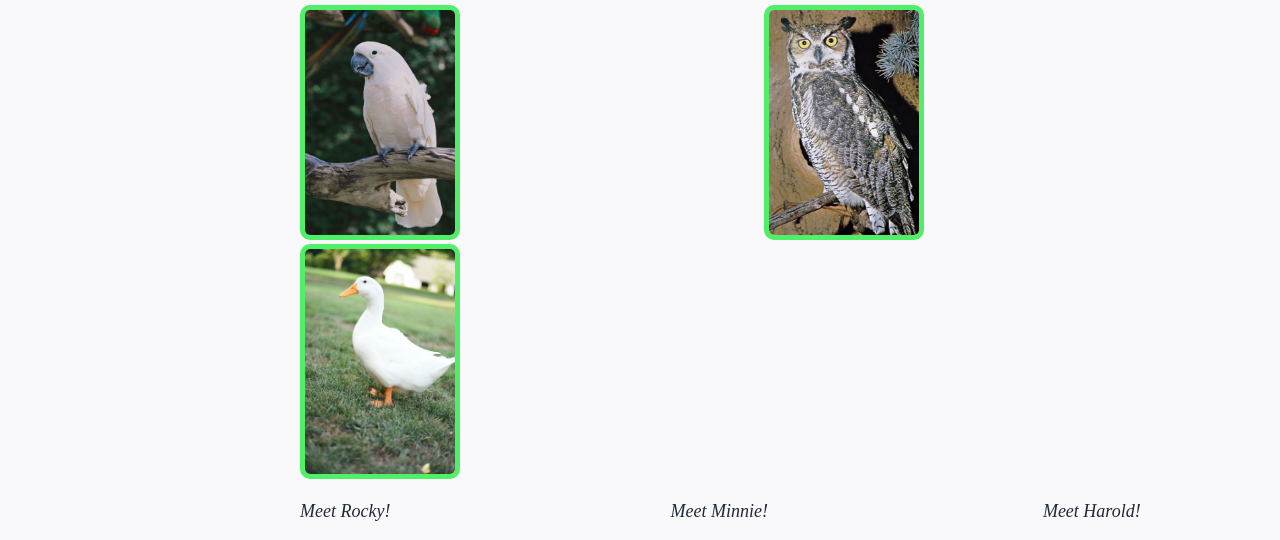
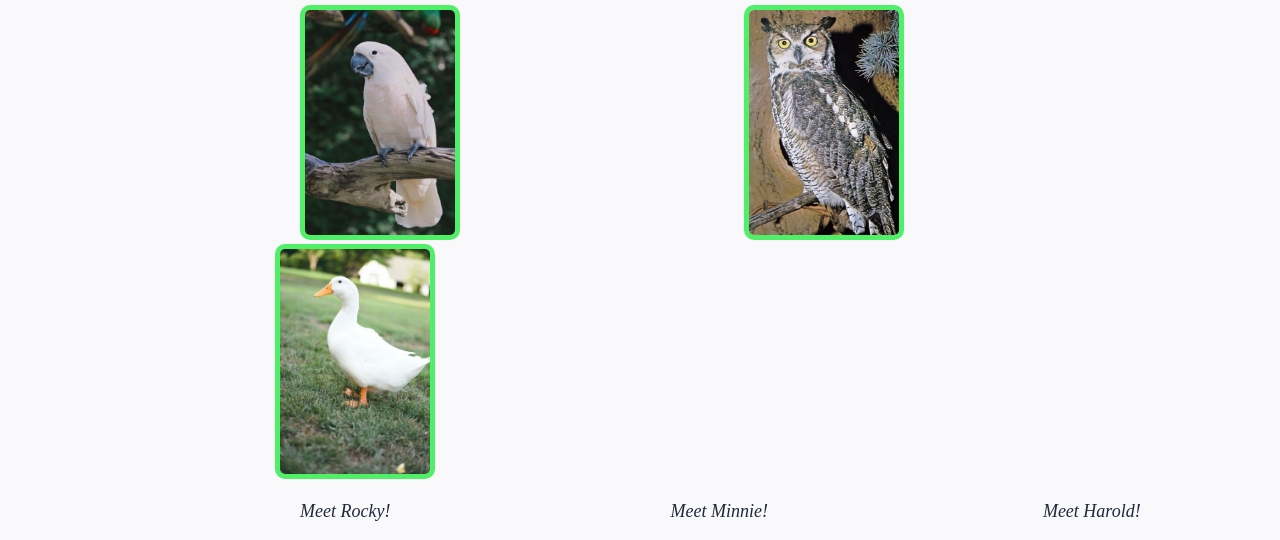
Before and after one commit to ritik1831/landing-page, a plain HTML site: page index.html in a window 1280 px wide. Shown: the part 525-1065 px from the top of the page. Drawn offline with Linux system fonts and the light colour scheme.

Commit message:
Update style.css

```diff
--- a/style.css
+++ b/style.css
@@ -122,13 +122,13 @@ body {
 }
 
 .img-2 {
-  margin-left: 300px;
+  margin-left: 280px;
   border: 5px solid #50ef68;
   border-radius: 10px;
 }
 
 .img-3 {
-  margin-left: 300px;
+  margin-left: 275px;
   border: 5px solid #50ef68;
   border-radius: 10px;
 }
```
